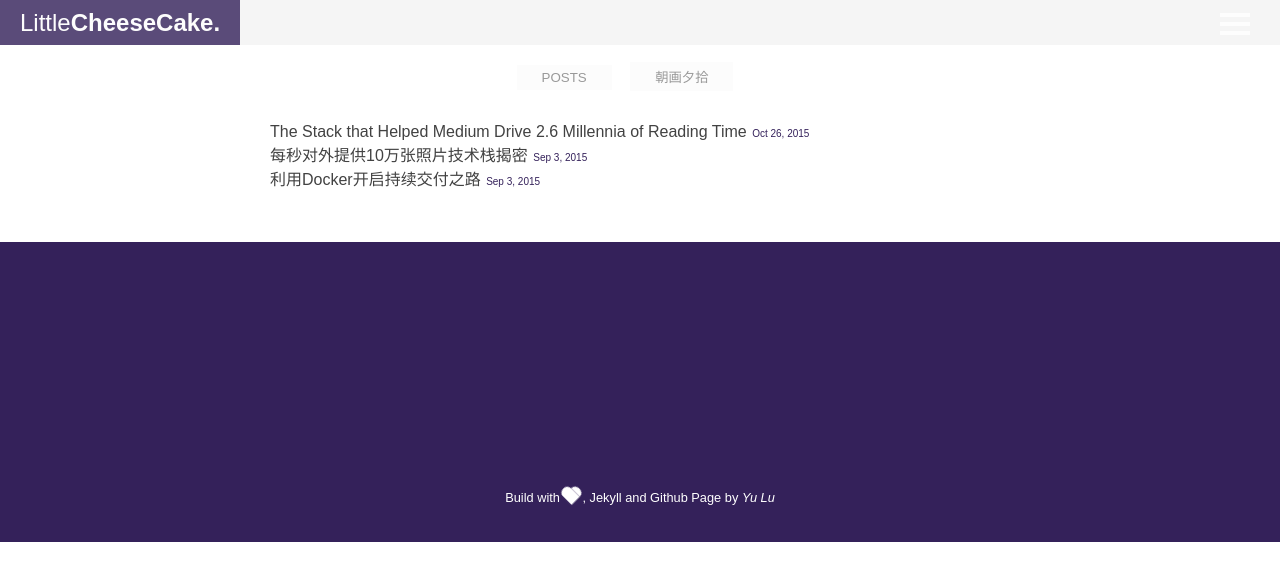
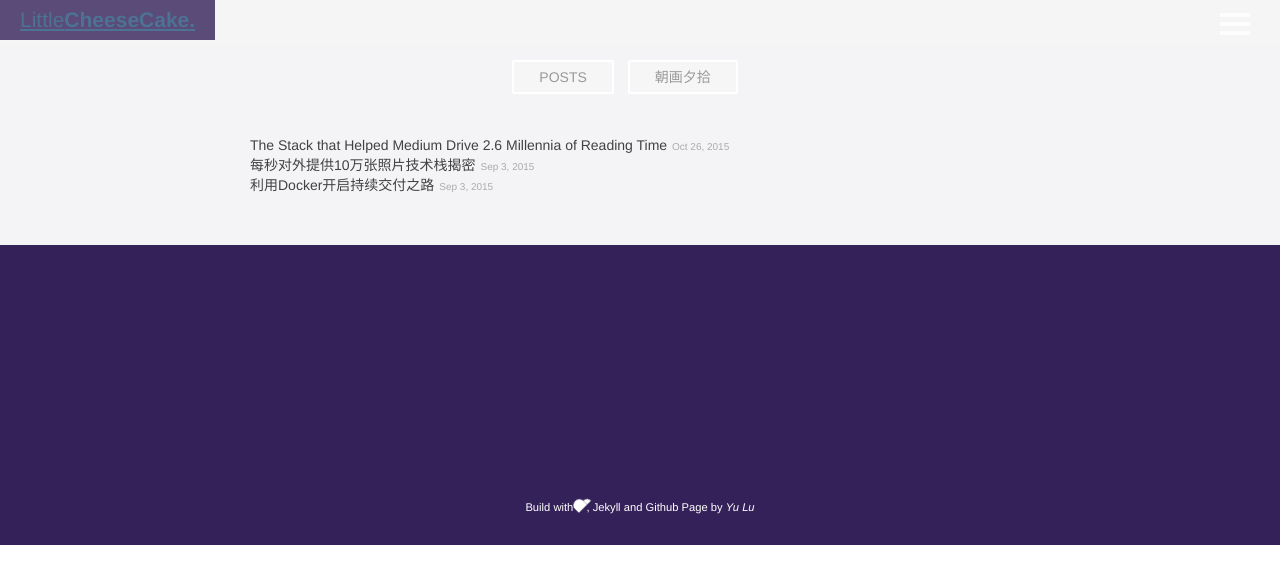
Before and after one commit to yulu/yulu.github.io, a Jekyll site: the page built from blog3/index.html, in a window 1280 px wide. Shown: the top 584 px of the page. Built offline with Jekyll 4.4.1, drawn with Linux system fonts in a browser that asks for light colours; nearby versions of some CDN libraries; some web fonts are replaced.

Commit message:
modify home page css

```diff
--- a/_includes/head.html
+++ b/_includes/head.html
@@ -10,6 +10,7 @@
     <link rel="canonical" href="{{ page.url | replace:'index.html','' | prepend: site.baseurl | prepend: site.url }}">
     <script type="text/javascript" src="http://cdn.mathjax.org/mathjax/latest/MathJax.js?config=TeX-AMS-MML_HTMLorMML"></script>
 
+    <link rel="stylesheet" href="https://maxcdn.bootstrapcdn.com/bootstrap/3.3.6/css/bootstrap.min.css" integrity="sha384-1q8mTJOASx8j1Au+a5WDVnPi2lkFfwwEAa8hDDdjZlpLegxhjVME1fgjWPGmkzs7" crossorigin="anonymous">
     <link href="{{ '/css/nav.css' | prepend: site.baseurl }}" type="text/css" rel="stylesheet" />
     <link href="{{ '/css/heart.css' | prepend: site.baseurl }}" type="text/css" rel="stylesheet" />
     <script src="http://ajax.googleapis.com/ajax/libs/jquery/1.11.2/jquery.min.js"></script>
--- a/_sass/_base.scss
+++ b/_sass/_base.scss
@@ -6,6 +6,7 @@ $content-font-family: sans-serif;
 $text-color: #525151;
 $header-color: #3c3b3b;
 $theme-color: #34215A;
+$action-color: #4CB894;
 $block-background-color: #fdfafa;
 $header-background-color: rgba(255, 255, 255, 0.88);
 $header-shadow-color: #636262;
@@ -191,8 +192,8 @@ pre {
  * Wrapper
  */
 .wrapper {
-    max-width: -webkit-calc(800px - (#{$spacing-unit} * 2));
-    max-width:         calc(800px - (#{$spacing-unit} * 2));
+    max-width: -webkit-calc(900px - (#{$spacing-unit} * 2));
+    max-width:         calc(900px - (#{$spacing-unit} * 2));
     margin-right: auto;
     margin-left: auto;
     padding-right: $spacing-unit;
@@ -200,8 +201,8 @@ pre {
     @extend %clearfix;
 
     @include media-query($on-laptop) {
-        max-width: -webkit-calc(800px - (#{$spacing-unit}));
-        max-width:         calc(800px - (#{$spacing-unit}));
+        max-width: -webkit-calc(900px - (#{$spacing-unit}));
+        max-width:         calc(900px - (#{$spacing-unit}));
         padding-right: $spacing-unit / 2;
         padding-left: $spacing-unit / 2;
     }
--- a/_sass/_layout.scss
+++ b/_sass/_layout.scss
@@ -3,6 +3,7 @@
 $text-color: #525151;
 $header-color: #3c3b3b;
 $theme-color: #34215A;
+$grey-text-color: #ababab;
 $header-background-color: rgba(255, 255, 255, 0.88);
 $header-shadow-color: #cccccc;
 $image-caption-color: #8b8888;
@@ -373,8 +374,8 @@ body,
     z-index: 10;
     width: 100%;
     width: 100%;
-    background: #fff;
-    padding: 20px 0;
+    background: #F4F3F6;
+    padding: 40px 0 20px 0;
 }
 
 .page-heading {
@@ -382,24 +383,32 @@ body,
 }
 
 .post-list {
-    margin-left: 20px auto;
+    margin: 0;
     list-style: none;
 
     > li {
         margin-bottom: $spacing-unit;
-        margin: 40px 0px;
         border-bottom: 1px solid #ddd;
-        padding: 10px 0px 20px 0px;
+        padding: 0 0 20px 0px;
     }
 
     .post-item {
         display: inline-block;
     }
+
+    .tag {
+      margin-right: 10px;
+      display: inline-block;
+      padding: 1px 10px;
+      background-color: #4CB894;
+      color: white;
+      font-size: 11px;
+    }
 }
 
 .post-meta {
     font-size: 10px;
-    color: $theme-color;
+    color: $grey-text-color;
     padding: 2px 5px 2px 1px;
     border-radius: 0 20% 0 20%;
 }
@@ -407,7 +416,7 @@ body,
 .post-link {
     display: block;
     font-weight: 600;
-    font-size: 20px;
+    font-size: 18px;
     color: $header-color;
 
     &:hover {
@@ -420,15 +429,32 @@ body,
 }
 
 .post-preview {
-    margin: 20px 0px 0px 0px;
+  margin: 10px 0px 0px 0px;
+  font-size: 13px;
+  color: $text-color;
+}
+
+.journal {
+  background: white;
+  color: #bbb;
+  font-weight: 200;
+  img {
+    width: 100%;
+    height: 150px;
+  }
+  span {
+    text-align: center;
+    width: 100%;
+    display: inline-block;
+  }
 }
 
 .more-button {
     border-radius: 2px;
     outline: none;
-    background-color: #fff;
-    border: 2px solid $more-button-color;
-    color: $more-button-color;
+    background: none;
+    border: 2px solid $action-color;
+    color: $action-color;
     padding: 10px 20px 10px 20px;
     font-family: Cantarell, sans-serif;
     margin: 0px 0px 30px 0px;
--- a/css/main.scss
+++ b/css/main.scss
@@ -2,7 +2,6 @@
 # Only the main Sass file needs front matter (the dashes are enough)
 ---
 @charset "utf-8";
-
 
 
 // Our variables
```
Also changed, not shown: _drafts/2016-07-06-data-pipeline.md (+1 -0 lines), blog1/_posts/2016-02-01-android-crop-library.md (+1 -0 lines), index.html (+20 -4 lines).
